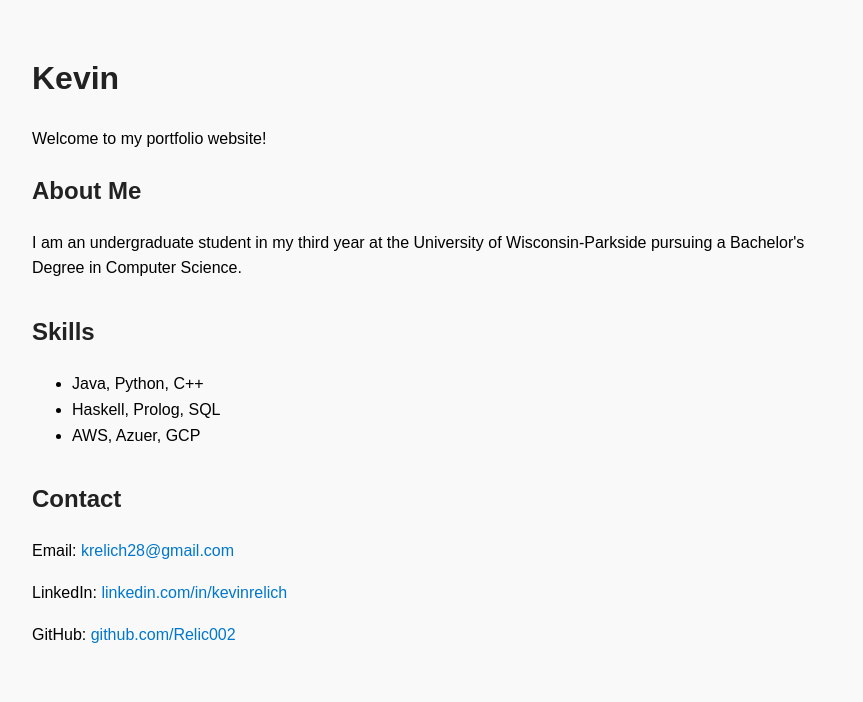
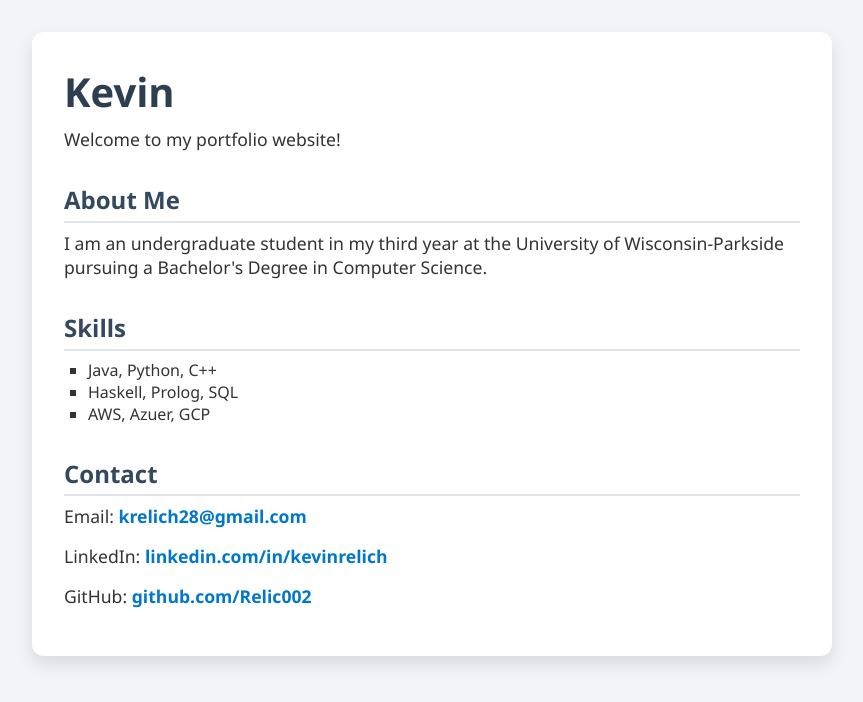
Before and after one commit to Relic002/Relic002.github.io, a plain HTML site: page index.html in a window 1280 px wide. Shown: the whole page, without its empty margins (208-1071 px from the left). Drawn offline with Linux system fonts and the light colour scheme.

Commit message:
Update index.html

```diff
--- a/index.html
+++ b/index.html
@@ -3,32 +3,72 @@
 <head>
   <meta charset="UTF-8" />
   <meta name="viewport" content="width=device-width, initial-scale=1.0"/>
-  <title>John Doe - Portfolio</title>
+  <title>Kevin Relich - Portfolio</title>
   <style>
+    * {
+      margin: 0;
+      padding: 0;
+      box-sizing: border-box;
+    }
+
     body {
-      font-family: Arial, sans-serif;
+      font-family: 'Segoe UI', Tahoma, Geneva, Verdana, sans-serif;
+      background: #f0f4f8;
+      color: #333;
+      padding: 2rem;
+      display: flex;
+      justify-content: center;
+    }
+
+    .container {
       max-width: 800px;
-      margin: auto;
+      background: white;
+      border-radius: 12px;
       padding: 2rem;
-      line-height: 1.6;
-      background-color: #f9f9f9;
+      box-shadow: 0 8px 16px rgba(0, 0, 0, 0.1);
     }
-    h1, h2 {
-      color: #222;
+
+    h1 {
+      font-size: 2.5rem;
+      color: #2c3e50;
+      margin-bottom: 0.5rem;
     }
+
+    p {
+      font-size: 1.1rem;
+      margin-bottom: 1rem;
+    }
+
+    h2 {
+      margin-top: 2rem;
+      margin-bottom: 0.5rem;
+      color: #34495e;
+      border-bottom: 2px solid #e1e4e8;
+      padding-bottom: 0.3rem;
+    }
+
+    ul {
+      list-style-type: square;
+      padding-left: 1.5rem;
+    }
+
     a {
       color: #0077cc;
       text-decoration: none;
+      font-weight: bold;
     }
+
     a:hover {
       text-decoration: underline;
     }
+
     section {
-      margin-bottom: 2rem;
+      margin-top: 1.5rem;
     }
   </style>
 </head>
 <body>
+  <div class="container">
     <h1>Kevin</h1>
     <p>Welcome to my portfolio website!</p>
 
@@ -45,7 +85,6 @@
         <li>Java, Python, C++</li>
         <li>Haskell, Prolog, SQL</li>
         <li>AWS, Azuer, GCP</li>
-
       </ul>
     </section>
 
@@ -55,5 +94,6 @@
       <p>LinkedIn: <a href="https://www.linkedin.com/in/kevin-relich-19040a272/" target="_blank">linkedin.com/in/kevinrelich</a></p>
       <p>GitHub: <a href="https://github.com/Relic002" target="_blank">github.com/Relic002</a></p>
     </section>
+  </div>
 </body>
 </html>
```
Lines whose indentation alone changed are shown as unchanged.
